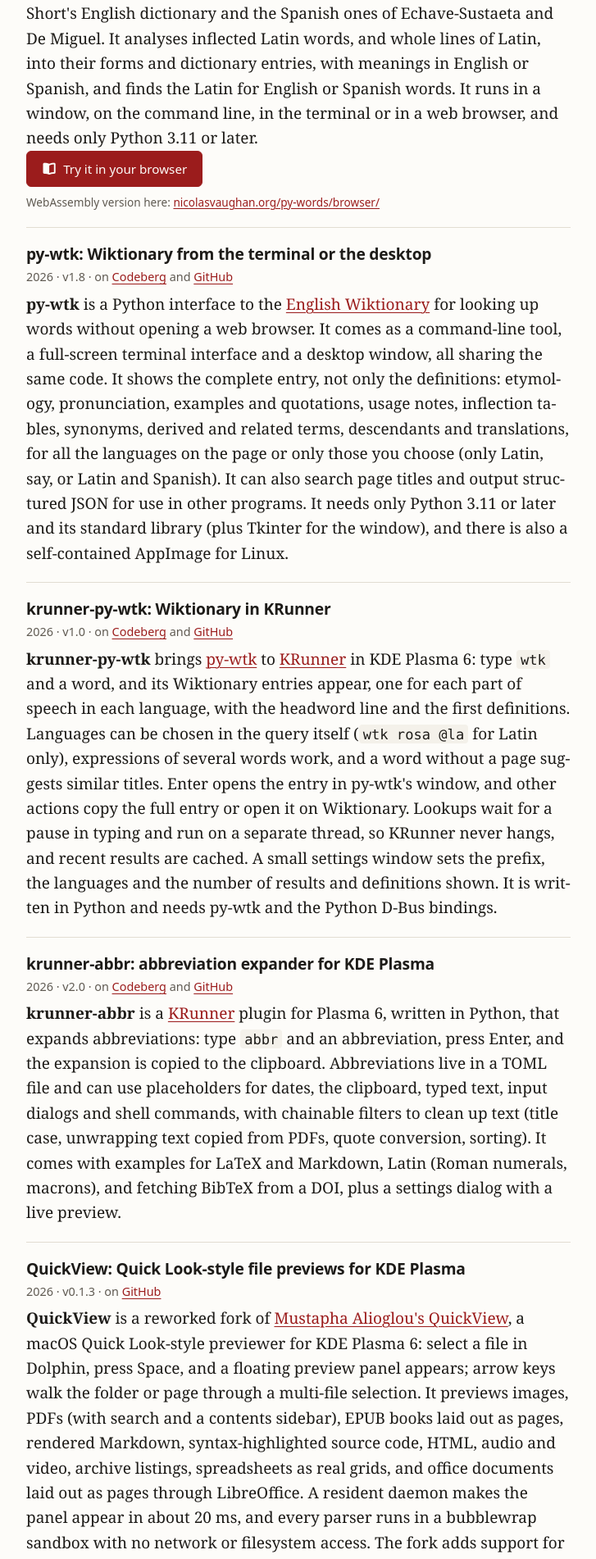
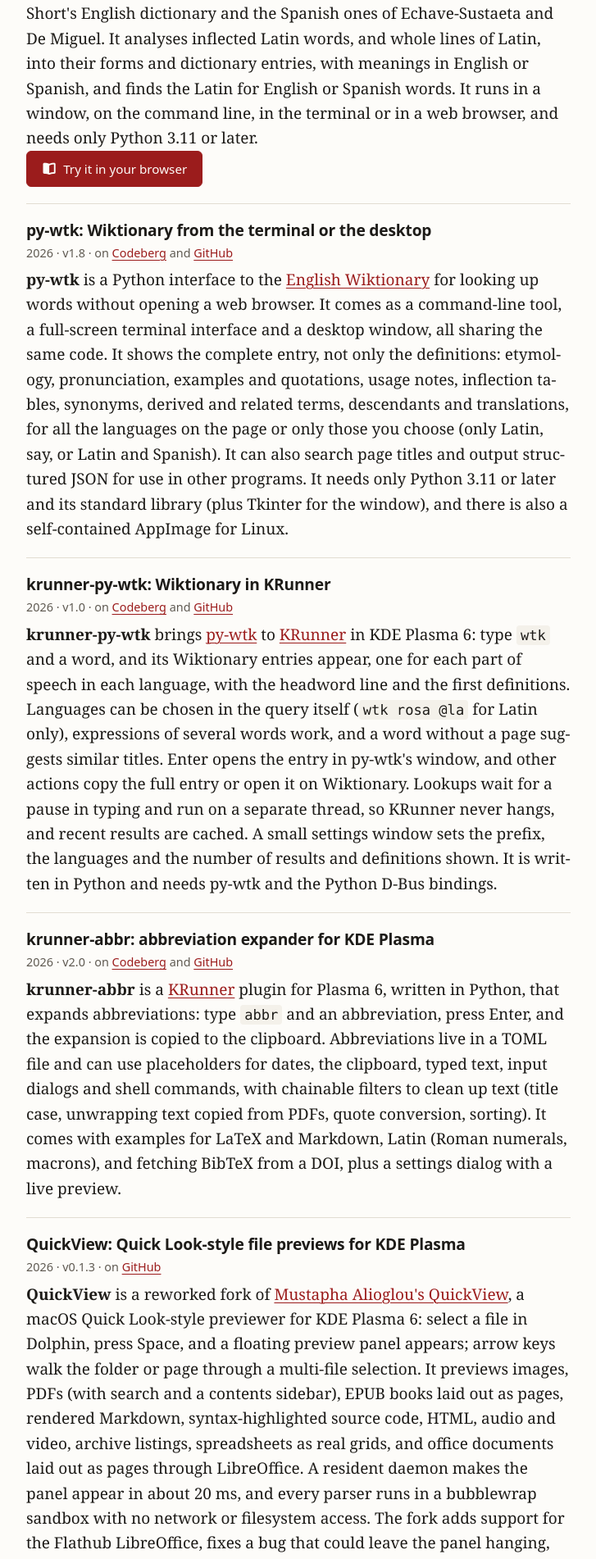
Before and after one commit to nivaca/nivaca.github.io, a Jekyll site: the page built from coding.md, in a window 1280 px wide. Shown: the part 414-2316 px from the top of the page at 82% size, without its empty margins (276-1003 px from the left). Built offline with Jekyll 4.4.1, drawn with Linux system fonts in a browser that asks for light colours; some web fonts are replaced; a style sheet for code colours, icons or effects is not loaded.

Commit message:
Remove link to py-words WebAssembly version

```diff
--- a/_sass/_components.scss
+++ b/_sass/_components.scss
@@ -106,13 +106,6 @@
     letter-spacing: 0.06em;
     text-transform: uppercase;
     color: var(--accent);
-}
-
-.alt-link {
-    margin-top: 0.5rem;
-    font-family: $sans;
-    font-size: 0.85rem;
-    color: var(--text-muted);
 }
 
 .section-heading {
--- a/coding.md
+++ b/coding.md
@@ -13,7 +13,6 @@ I write software mostly in [Python](https://www.python.org/), along with XML/TEI
     <p class="project-role">2026 · v3.11 · on <a href="https://codeberg.org/{{ site.codeberg_username }}/py-words">Codeberg</a> and <a href="https://github.com/{{ site.github_username }}/py-words">GitHub</a></p>
     <p><b>py-words</b> is a Latin-English-Latin and Latin-Spanish-Latin dictionary written in Python. It started from William Whitaker's WORDS, but both code and data have been redesigned, and it now includes Lewis and Short's English dictionary and the Spanish ones of Echave-Sustaeta and De Miguel. It analyses inflected Latin words, and whole lines of Latin, into their forms and dictionary entries, with meanings in English or Spanish, and finds the Latin for English or Spanish words. It runs in a window, on the command line, in the terminal or in a web browser, and needs only Python 3.11 or later.</p>
     <p><a class="button button-primary" href="{{ "/py-words/" | relative_url }}"><i class="fas fa-book-open" aria-hidden="true"></i> Try it in your browser</a></p>
-    <p class="alt-link">WebAssembly version here: <a href="https://nicolasvaughan.org/py-words/browser/">nicolasvaughan.org/py-words/browser/</a></p>
   </li>
 
   <li class="project">
--- a/index.html
+++ b/index.html
@@ -26,7 +26,6 @@ layout: default
     <a class="button button-primary" href="{{ "/py-words/" | relative_url }}"><i class="fas fa-book-open" aria-hidden="true"></i> Open py-words</a>
     <a class="button" href="{{ "/coding/" | relative_url }}">More about it</a>
   </div>
-  <p class="alt-link">WebAssembly version here: <a href="https://nicolasvaughan.org/py-words/browser/">nicolasvaughan.org/py-words/browser/</a></p>
 </section>
 
 <div class="section-heading">
```
